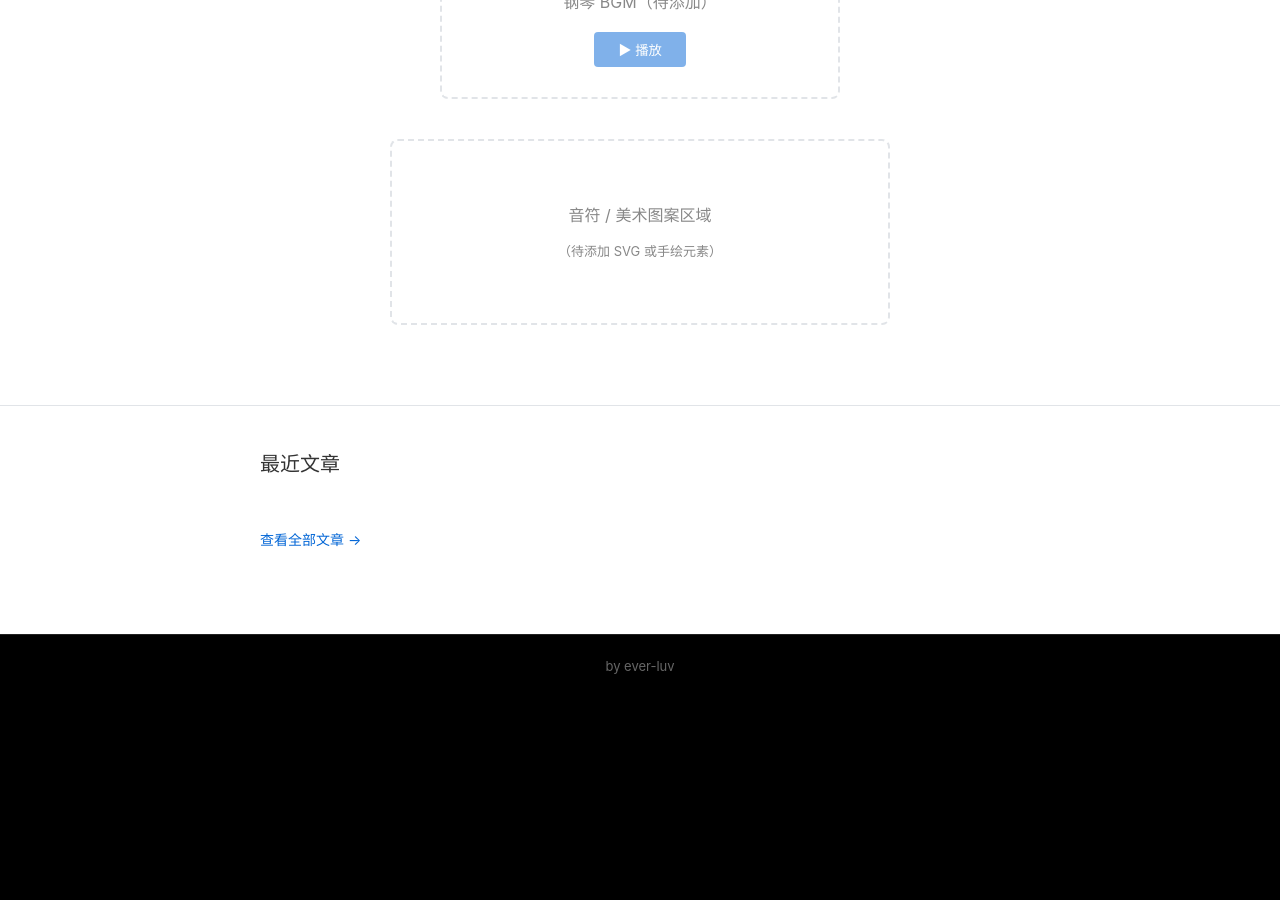
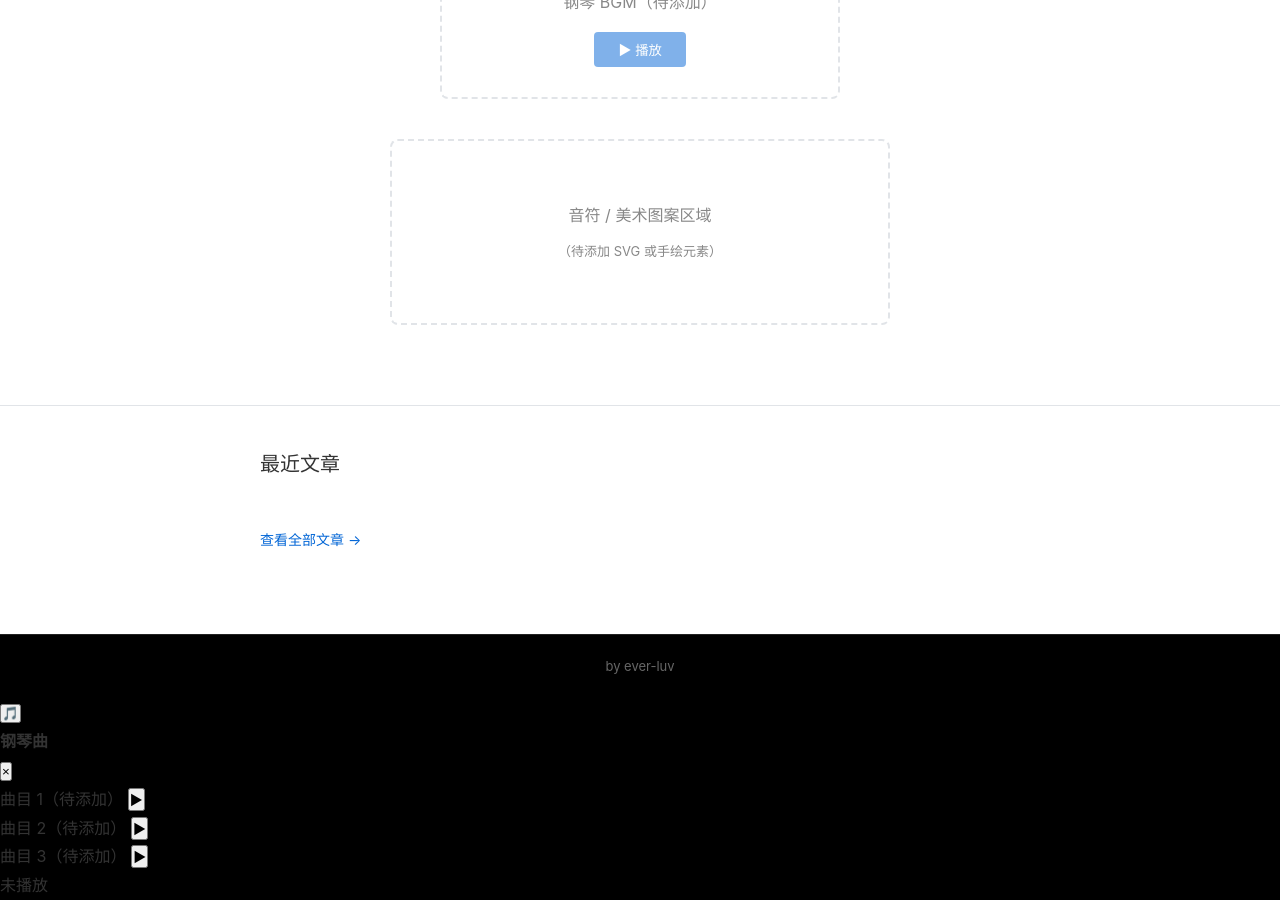
Before and after one commit to ever-luv/ever-luv.github.io, a Jekyll site: the page built from index.html, in a window 1280 px wide and 900 px high, scrolled down 802 px. Built offline with Jekyll 4.4.1, drawn with Linux system fonts in a browser that asks for light colours; the list of posts is cut into pages by our own code; before the commit the page ends 1500 px from its top, so only the background shows below that.

Commit message:
Update default.html

```diff
--- a/_layouts/default.html
+++ b/_layouts/default.html
@@ -4,37 +4,69 @@
     <meta charset="UTF-8">
     <meta name="viewport" content="width=device-width, initial-scale=1.0">
     <title>{% if page.title %}{{ page.title }} | {% endif %}{{ site.title }}</title>
-    <link rel="stylesheet" href="{{ '/assets/css/styles.css' | relative_url }}">
-    <link rel="icon" href="{{ '/favicon.ico' | relative_url }}">
+    <link rel="stylesheet" href="{{ site.baseurl }}/assets/css/styles.css">
+    <link rel="icon" href="{{ site.baseurl }}/favicon.ico">
 </head>
 <body>
-    <!-- 顶部导航 -->
+    <!-- 顶部黑色区域 -->
     <header class="top-header">
         <div class="container">
             <div class="header-inner">
-                <a href="{{ '/' | relative_url }}" class="logo">{{ site.title }}</a>
+                <a href="{{ site.baseurl }}/" class="logo">{{ site.title }}</a>
                 <nav class="main-nav">
-                    <a href="{{ '/' | relative_url }}" {% if page.url == '/' %}class="active"{% endif %}>首页</a>
-                    <a href="{{ '/blog/' | relative_url }}" {% if page.url contains '/blog/' %}class="active"{% endif %}>文章列表</a>
-                    <a href="{{ '/gallery/' | relative_url }}" {% if page.url contains '/gallery/' %}class="active"{% endif %}>文艺馆</a>
-                    <a href="{{ '/about/' | relative_url }}" {% if page.url contains '/about/' %}class="active"{% endif %}>关于</a>
+                    <a href="{{ site.baseurl }}/" {% if page.url == '/' %}class="active"{% endif %}>首页</a>
+                    <a href="{{ site.baseurl }}/blog/" {% if page.url contains '/blog/' %}class="active"{% endif %}>文章列表</a>
+                    <a href="{{ site.baseurl }}/gallery/" {% if page.url contains '/gallery/' %}class="active"{% endif %}>文艺馆</a>
+                    <a href="{{ site.baseurl }}/about/" {% if page.url contains '/about/' %}class="active"{% endif %}>关于</a>
                 </nav>
             </div>
         </div>
     </header>
 
-    <!-- 主内容区 -->
+    <!-- 主内容区（白色） -->
     <main class="main-content">
-        {{ content }}
+        <div class="content-wrapper">
+            {{ content }}
+        </div>
     </main>
 
-    <!-- 底部 -->
+    <!-- 底部黑色区域 -->
     <footer class="bottom-footer">
         <div class="container">
             <p>by ever-luv</p>
         </div>
     </footer>
 
-    <script src="{{ '/assets/js/main.js' | relative_url }}"></script>
+    <!-- 右侧固定音乐播放器 -->
+    <div class="music-widget" id="music-widget">
+        <button class="music-toggle" id="music-toggle" title="音乐播放器">
+            🎵
+        </button>
+        <div class="music-panel" id="music-panel">
+            <div class="music-panel-header">
+                <h4>钢琴曲</h4>
+                <button class="music-close" id="music-close">×</button>
+            </div>
+            <div class="music-list">
+                <div class="music-item" data-src="">
+                    <span class="music-name">曲目 1（待添加）</span>
+                    <button class="music-play-btn">▶</button>
+                </div>
+                <div class="music-item" data-src="">
+                    <span class="music-name">曲目 2（待添加）</span>
+                    <button class="music-play-btn">▶</button>
+                </div>
+                <div class="music-item" data-src="">
+                    <span class="music-name">曲目 3（待添加）</span>
+                    <button class="music-play-btn">▶</button>
+                </div>
+            </div>
+            <div class="music-now-playing">
+                <span id="now-playing">未播放</span>
+            </div>
+        </div>
+    </div>
+
+    <script src="{{ site.baseurl }}/assets/js/main.js"></script>
 </body>
 </html>
```
